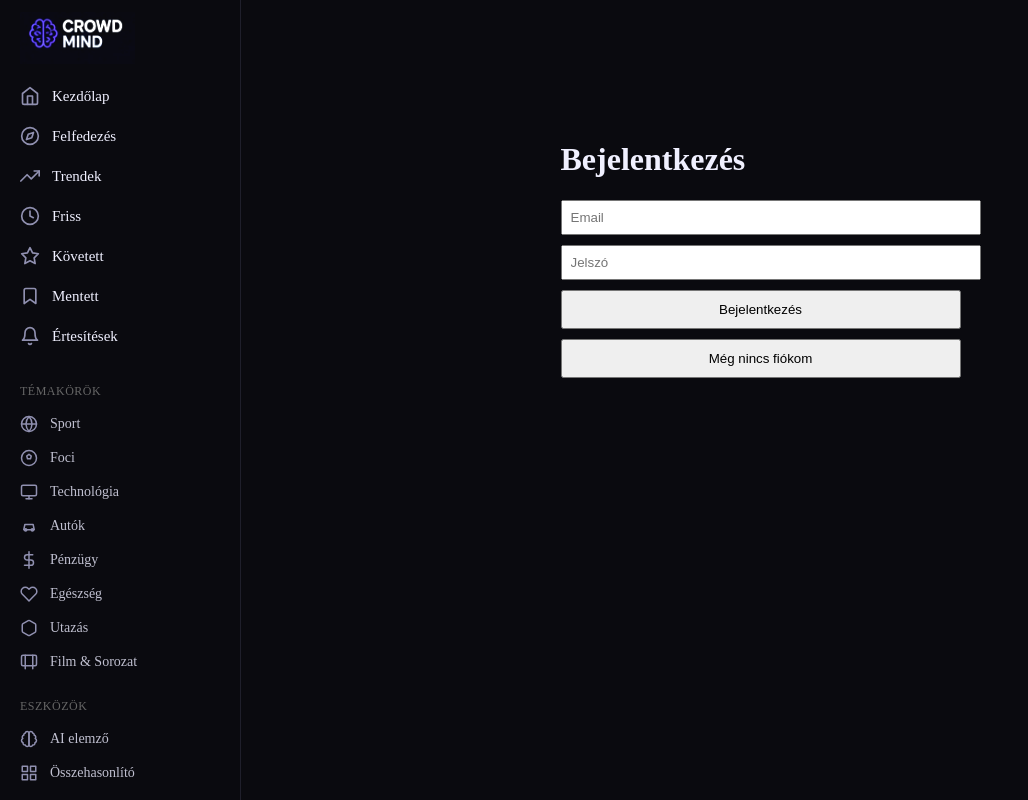
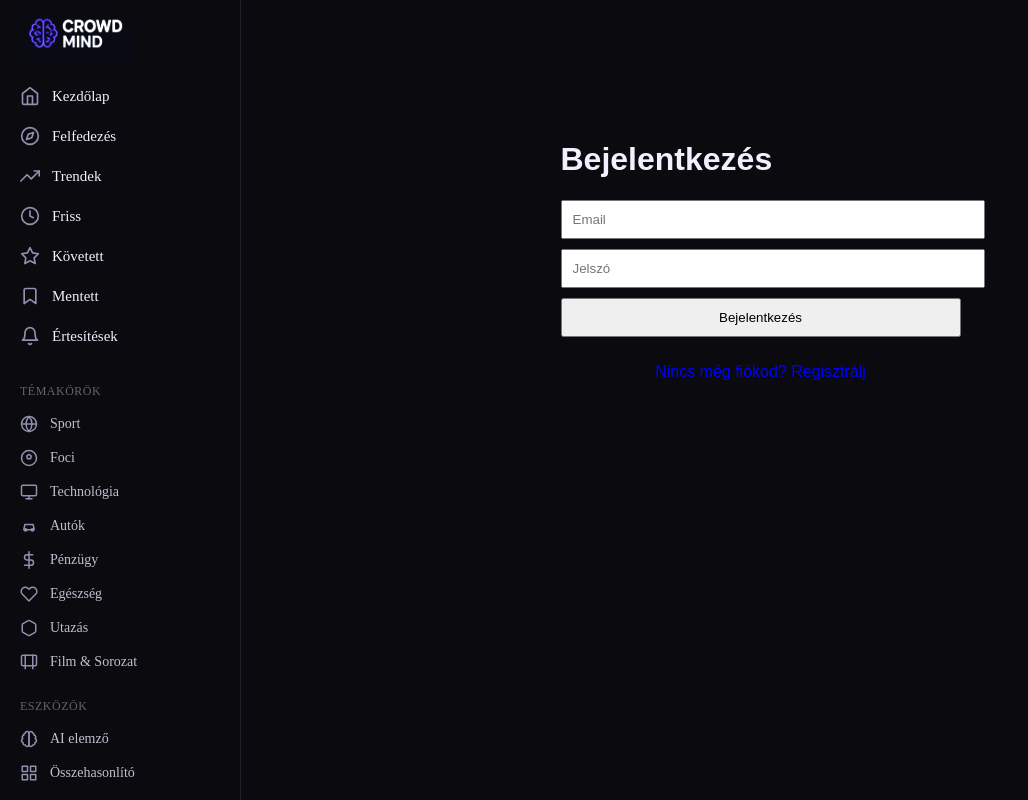
Before and after one commit to matchmind13-crypto/crowdmind, a Next.js app: page /login in a window 1280 px wide. Shown: the top 800 px of the page, without its empty margins (0-1028 px from the left). Built offline with nearby package versions, Linux system fonts and the light colour scheme; no server answers.

Commit message:
Update page.tsx

```diff
--- a/app/login/page.tsx
+++ b/app/login/page.tsx
@@ -1,45 +1,41 @@
 'use client';
 import { useState } from 'react';
-import { createClient } from '@supabase/supabase-js';
-
-const supabase = createClient(
-  process.env.NEXT_PUBLIC_SUPABASE_URL!,
-  process.env.NEXT_PUBLIC_SUPABASE_ANON_KEY!
-);
+import { supabase } from '../../lib/supabase';
 
 export default function LoginPage() {
   const [email, setEmail] = useState('');
   const [password, setPassword] = useState('');
   const [isLogin, setIsLogin] = useState(true);
   const [message, setMessage] = useState('');
+  const [loading, setLoading] = useState(false);
 
   async function handleSubmit() {
+    setLoading(true);
+    setMessage('');
     if (isLogin) {
-      const { data, error } = await supabase.auth.signInWithPassword({ email, password });
+      const { error } = await supabase.auth.signInWithPassword({ email, password });
       if (error) setMessage(error.message);
-      else {
-        localStorage.setItem('supabase_token', data.session?.access_token || '');
-        window.location.href = '/';
-      }
+      else window.location.href = '/';
     } else {
       const { error } = await supabase.auth.signUp({ email, password });
       if (error) setMessage(error.message);
-      else setMessage('Ellenőrizd az emailed a megerősítő linkért!');
+      else window.location.href = '/';
     }
+    setLoading(false);
   }
 
   return (
-    <div style={{ maxWidth: 400, margin: '100px auto', padding: 20 }}>
+    <div style={{ maxWidth: 400, margin: '100px auto', padding: 20, fontFamily: 'sans-serif' }}>
       <h1>{isLogin ? 'Bejelentkezés' : 'Regisztráció'}</h1>
-      <input type="email" placeholder="Email" value={email} onChange={e => setEmail(e.target.value)} style={{ display: 'block', width: '100%', marginBottom: 10, padding: 8 }} />
-      <input type="password" placeholder="Jelszó" value={password} onChange={e => setPassword(e.target.value)} style={{ display: 'block', width: '100%', marginBottom: 10, padding: 8 }} />
-      <button onClick={handleSubmit} style={{ width: '100%', padding: 10, marginBottom: 10 }}>
-        {isLogin ? 'Bejelentkezés' : 'Regisztráció'}
+      <input type="email" placeholder="Email" value={email} onChange={e => setEmail(e.target.value)} style={{ display: 'block', width: '100%', padding: 10, marginBottom: 10 }} />
+      <input type="password" placeholder="Jelszó" value={password} onChange={e => setPassword(e.target.value)} style={{ display: 'block', width: '100%', padding: 10, marginBottom: 10 }} />
+      <button onClick={handleSubmit} disabled={loading} style={{ width: '100%', padding: 10, marginBottom: 10 }}>
+        {loading ? 'Folyamatban...' : (isLogin ? 'Bejelentkezés' : 'Regisztráció')}
       </button>
-      <button onClick={() => setIsLogin(!isLogin)} style={{ width: '100%', padding: 10 }}>
-        {isLogin ? 'Még nincs fiókom' : 'Már van fiókom'}
-      </button>
-      {message && <p>{message}</p>}
+      <p onClick={() => setIsLogin(!isLogin)} style={{ cursor: 'pointer', color: 'blue', textAlign: 'center' }}>
+        {isLogin ? 'Nincs még fiókod? Regisztrálj' : 'Van már fiókod? Jelentkezz be'}
+      </p>
+      {message && <p style={{ color: 'red' }}>{message}</p>}
     </div>
   );
 }
```
